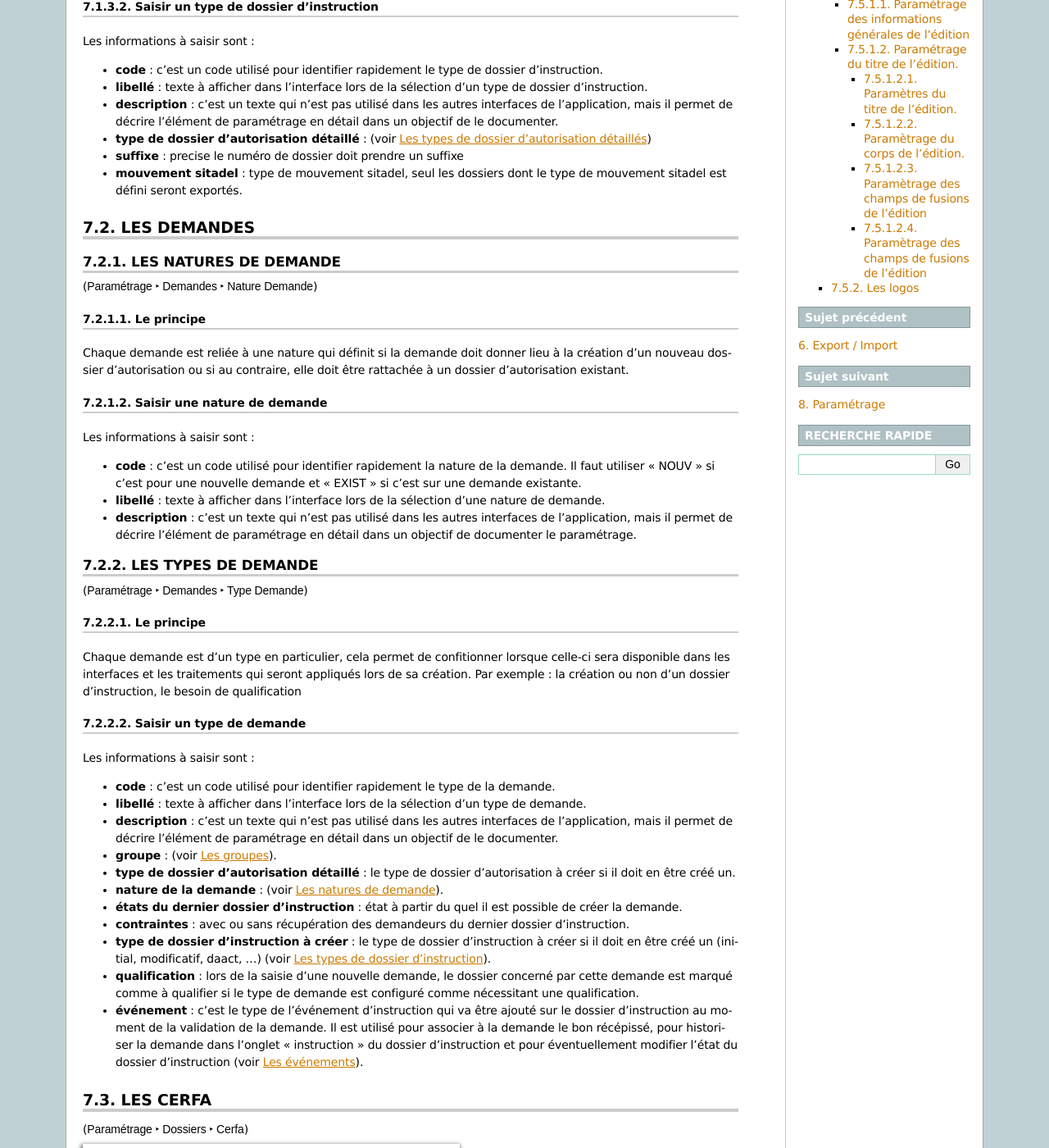
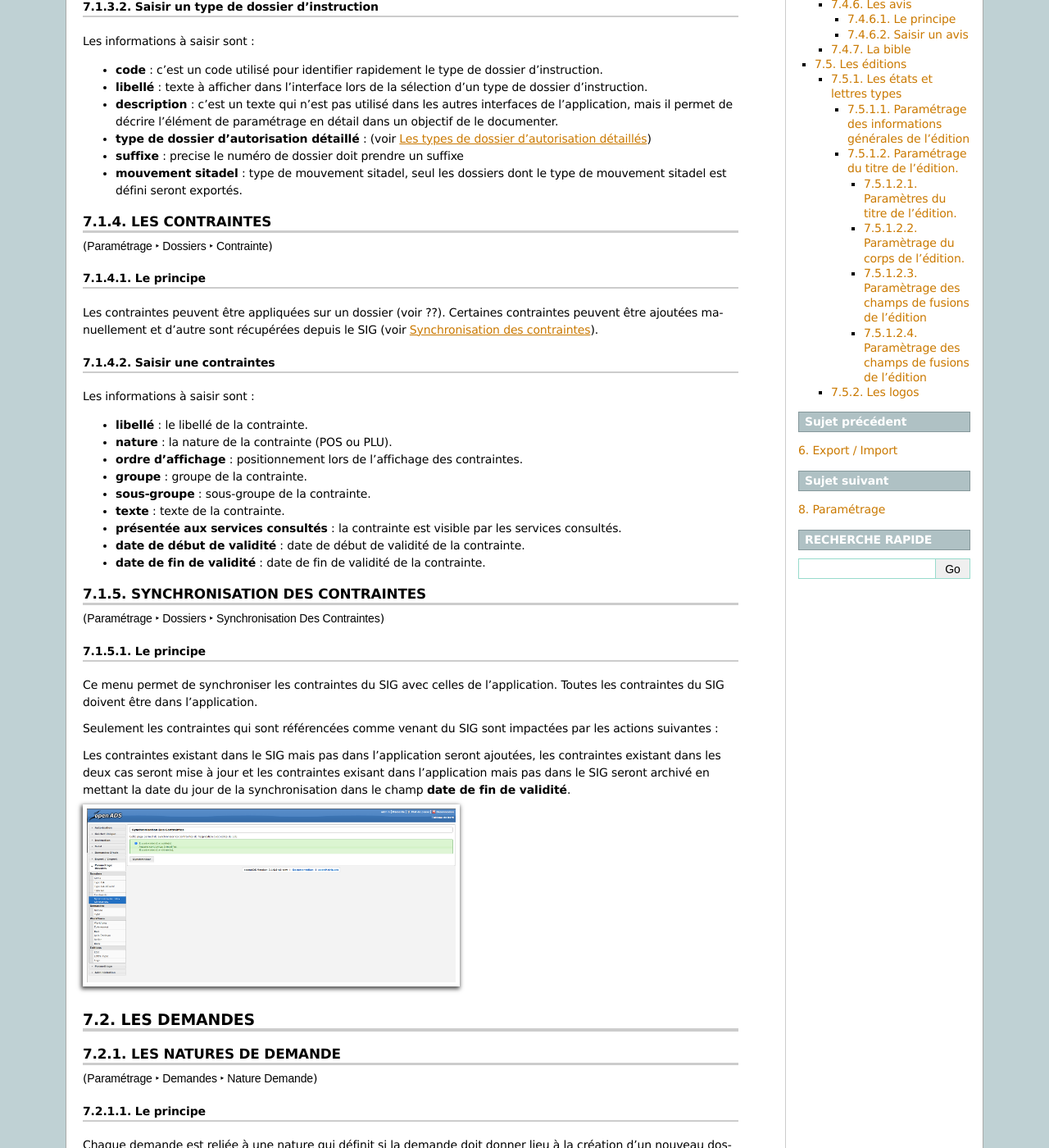
Before and after one commit to mpavaux/openads-documentation, a Sphinx documentation site: the page built from source/manuel_utilisateur/parametrage_dossier.rst, in a window 1280 px wide and 1400 px high, scrolled down 1381 px. Shown: the whole window at 82% size. Built offline with Sphinx 7.4.7, drawn with Linux system fonts in a browser that asks for light colours; some of the changed text lies outside the part shown.

Commit message:
Ajout de la documentation concernant les contraintes de références, la synchronisation des contraintes avec le SIG, les contraintes liées à un dossier ajoutées manuellement et automatiquement.

```diff
--- a/source/manuel_utilisateur/parametrage_dossier.rst
+++ b/source/manuel_utilisateur/parametrage_dossier.rst
@@ -121,6 +121,61 @@
 * **mouvement sitadel** : type de mouvement sitadel, seul les dossiers dont le
   type de mouvement sitadel est défini seront exportés.
 
+.. _parametrage_dossiers_contrainte:
+
+===============
+Les contraintes
+===============
+
+(:menuselection:`Paramétrage --> Dossiers --> Contrainte`)
+
+Le principe
+===========
+
+Les contraintes peuvent être appliquées sur un dossier (voir ??).
+Certaines contraintes peuvent être ajoutées manuellement et d'autre sont récupérées depuis le SIG (voir
+:ref:`parametrage_dossiers_synchronisation_contrainte`).
+
+Saisir une contraintes
+======================
+
+Les informations à saisir sont :
+
+* **libellé** : le libellé de la contrainte.
+* **nature** : la nature de la contrainte (POS ou PLU).
+* **ordre d'affichage** : positionnement lors de l'affichage des contraintes.
+* **groupe** : groupe de la contrainte.
+* **sous-groupe** : sous-groupe de la contrainte.
+* **texte** : texte de la contrainte.
+* **présentée aux services consultés** : la contrainte est visible par les
+  services consultés.
+* **date de début de validité** : date de début de validité de la contrainte.
+* **date de fin de validité** : date de fin de validité de la contrainte.
+
+.. _parametrage_dossiers_synchronisation_contrainte:
+
+===============================
+Synchronisation des contraintes
+===============================
+
+(:menuselection:`Paramétrage --> Dossiers --> Synchronisation Des Contraintes`)
+
+Le principe
+===========
+
+Ce menu permet de synchroniser les contraintes du SIG avec celles de
+l'application. Toutes les contraintes du SIG doivent être dans l'application.
+
+Seulement les contraintes qui sont référencées comme venant du SIG sont
+impactées par les actions suivantes :
+
+Les contraintes existant dans le SIG mais pas dans l'application seront
+ajoutées, les contraintes existant dans les deux cas seront mise à jour et les
+contraintes exisant dans l'application mais pas dans le SIG seront archivé en
+mettant la date du jour de la synchronisation dans le champ **date de fin de
+validité**.
+
+.. image:: contrainte_synchronisation.png
 
 .. _parametrage_dossiers_demandes:
 
```
Also changed, not shown: source/manuel_utilisateur/instruction.rst (+53 -0 lines), source/manuel_utilisateur/contrainte_synchronisation.png (added), source/manuel_utilisateur/instruction_dossier_contrainte_form.png (added), source/manuel_utilisateur/instruction_dossier_contrainte_form_valide.png (added), source/manuel_utilisateur/instruction_dossier_contrainte_view.png (added), source/manuel_utilisateur/instruction_geolocalisation_view.png (added).
